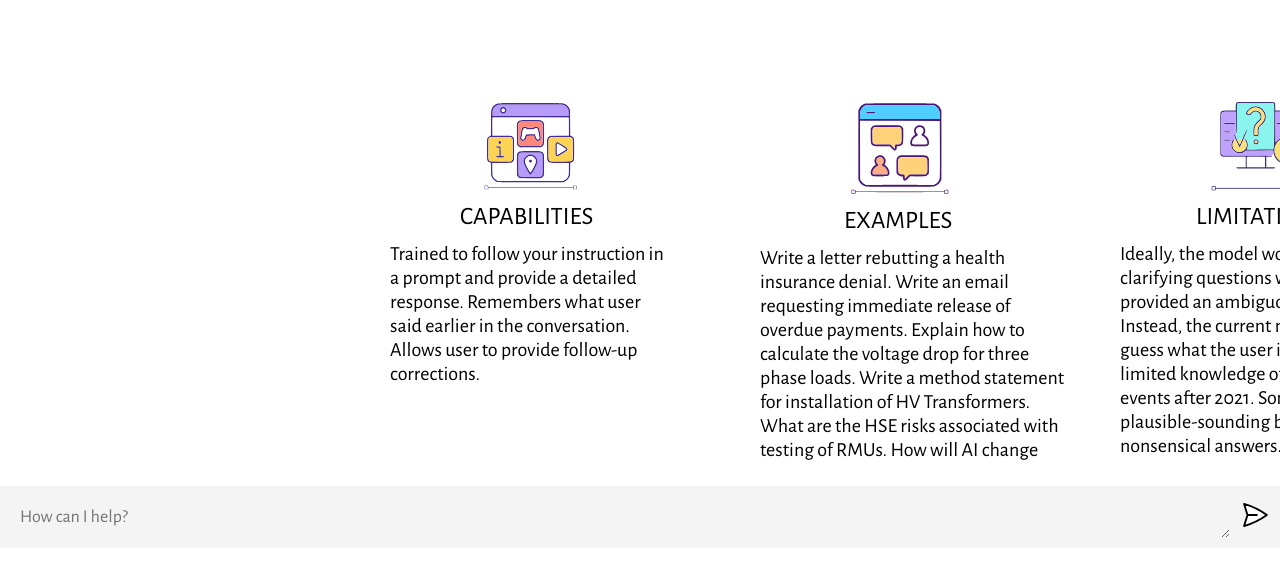
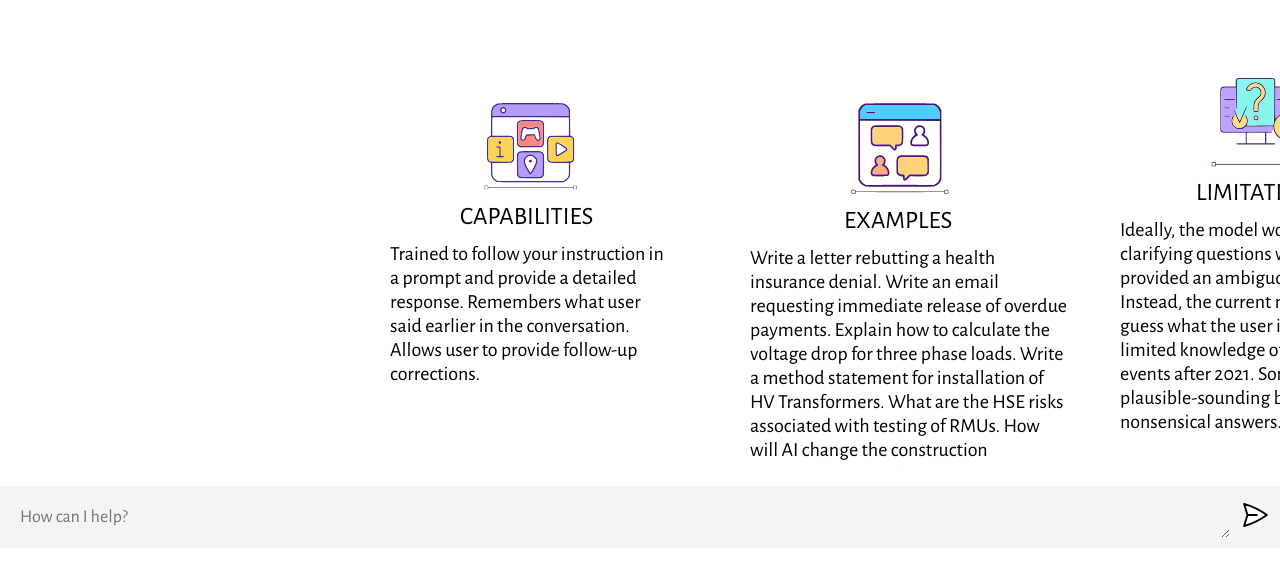
Before and after one commit to HomekitLimited/open_ai_code, a website built with Vite: page client/index.html in a window 1280 px wide. Shown: the part 232-800 px from the top of the page. Built offline with nearby package versions, Linux system fonts and the light colour scheme.

Commit message:
margin changed

```diff
--- a/client/style.css
+++ b/client/style.css
@@ -191,8 +191,8 @@ form img {
 }
 
 #txt-exam{
-  width: 305px;
-  margin-left: 760px;
+  width: 320px;
+  margin-left: 750px;
   font-size: 20px;
 }
 
```
